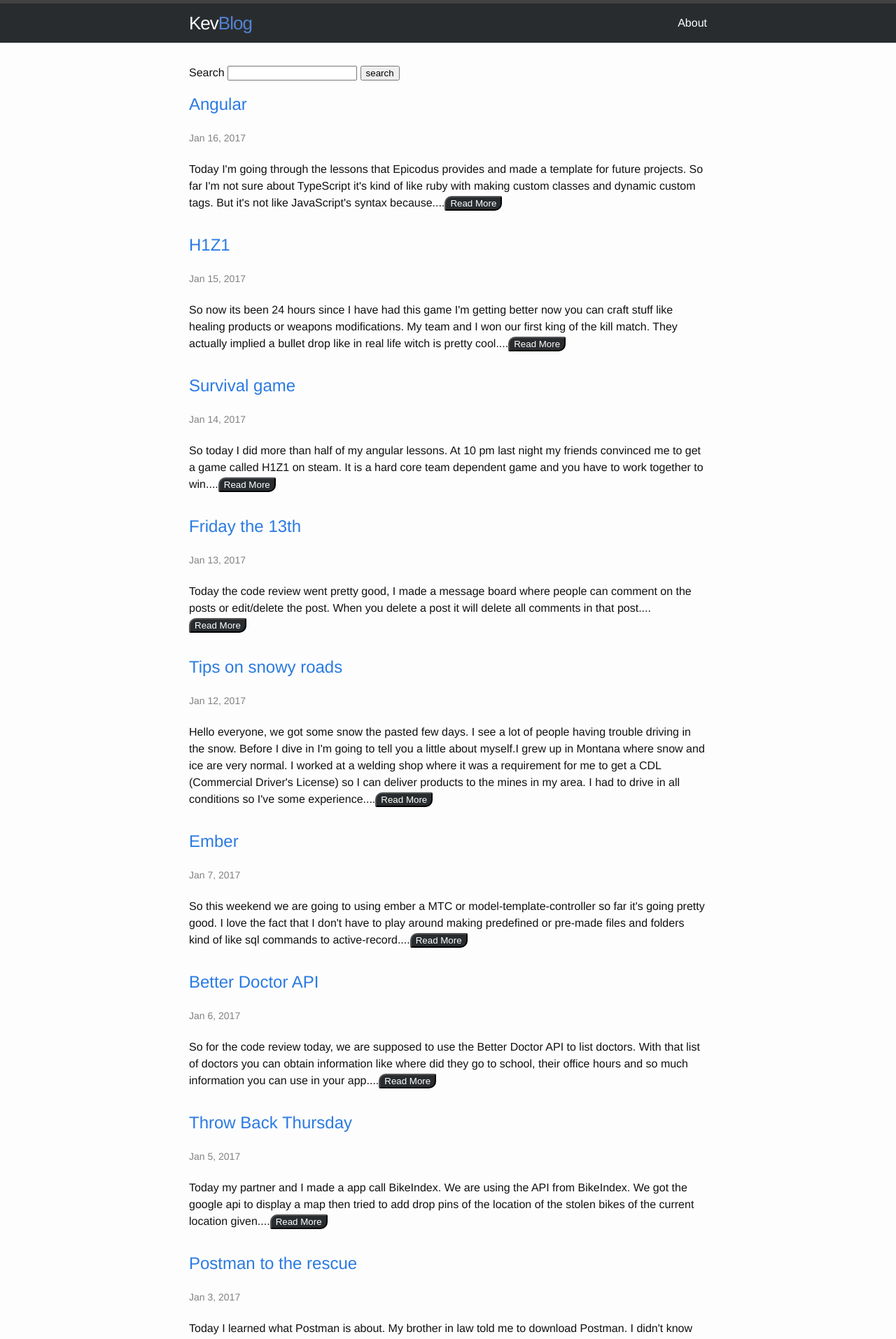
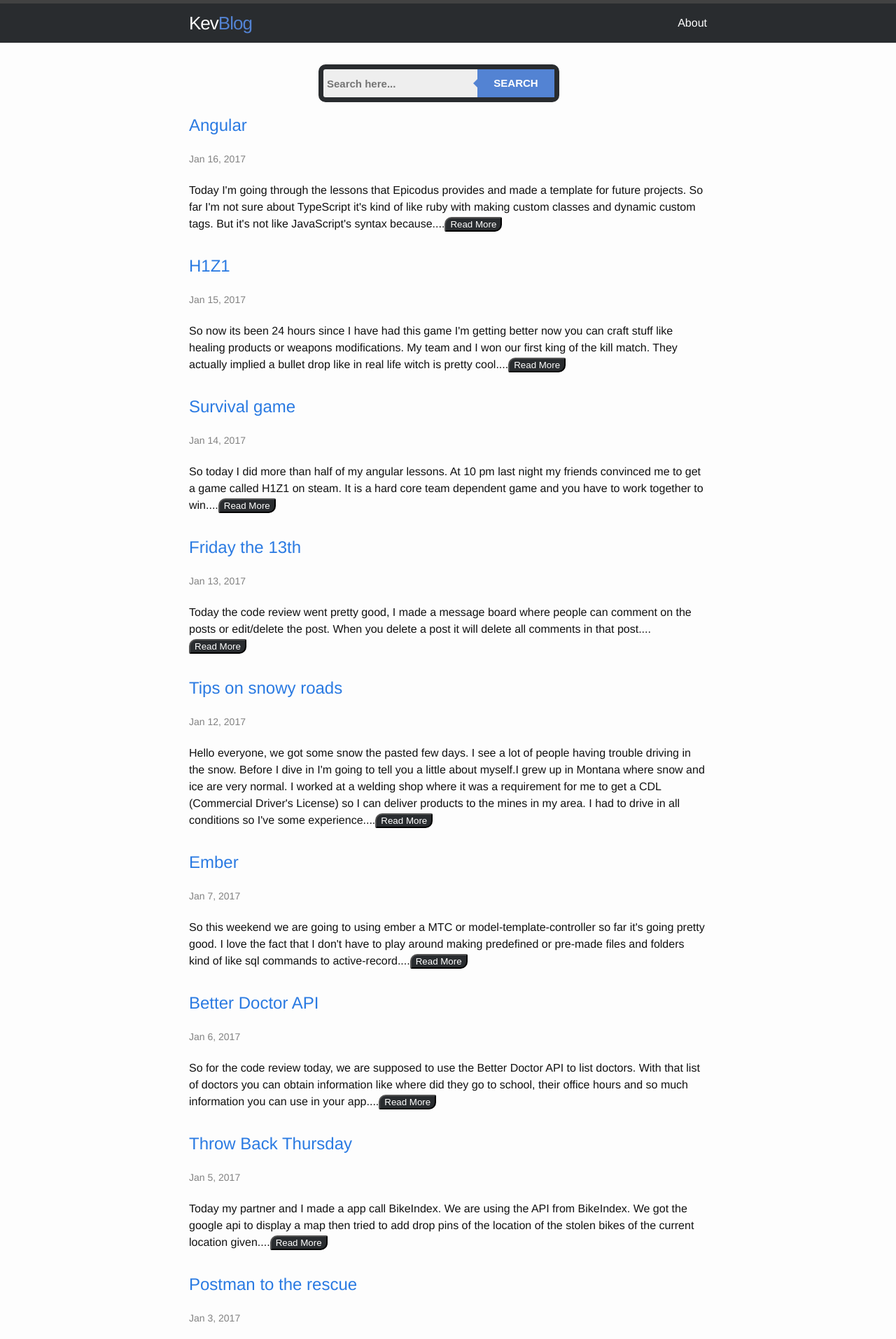
Before and after one commit to kftwotwo/kftwotwo.github.io, a Jekyll site: the page built from index.html, in a window 1280 px wide. Shown: the top 1913 px of the page at 70% size. Built offline with Jekyll 4.4.1, drawn with Linux system fonts in a browser that asks for light colours; the list of posts is cut into pages by our own code.

Commit message:
able to search in the whole mark down

```diff
--- a/css/main.scss
+++ b/css/main.scss
@@ -217,12 +217,10 @@
 	cursor: pointer;
 	background-color:  #33383b;
 	border-radius: 2px;
-
 	font-size: 20px;
 	color: #ffffff;
 	text-align: center;
 	line-height: 35px;
-
 	margin-right: 3px;
 	margin-bottom: 5px;
 }
@@ -247,3 +245,66 @@
 	}
 
 }
+// search
+
+.button_box2 {
+margin-left: 25%;
+}
+.cf:before, .cf:after{
+content:"";
+display:table;
+}
+.cf:after{
+clear:both;
+}
+.form-wrapper-2 {
+  width: 330px;
+  padding: 7px;
+  background: #292c2f;
+  -moz-border-radius: 10px;
+  -webkit-border-radius: 10px;
+  border-radius: 10px;
+}
+.form-wrapper-2 input {
+  width: 210px;
+  height: 20px;
+  padding: 10px 5px;
+  float: left;
+  font: bold 15px 'Raleway', sans-serif;
+  border: 0;
+  background: #eee;
+  border-radius: 3px 0 0 3px;
+}
+.form-wrapper-2 input:focus {
+  outline: 0;
+  background: #fff;
+  -moz-box-shadow: 0 0 2px rgba(0,0,0,.8) inset;
+  -webkit-box-shadow: 0 0 2px rgba(0,0,0,.8) inset;
+  box-shadow: 0 0 2px rgba(0,0,0,.8) inset;
+}
+.form-wrapper-2 button {
+  overflow: visible;
+  position: relative;
+  float: right;
+  border: 0;
+  padding: 0;
+  cursor: pointer;
+  height: 40px;
+  width: 110px;
+  font: bold 15px/40px 'Raleway', sans-serif;
+  color: #fff;
+  text-transform: uppercase;
+  background: #5383d3;
+}
+.form-wrapper-2 button:hover{
+  background: rgb(0, 134, 227);
+}
+.form-wrapper-2 button:before {
+  content: '';
+  position: absolute;
+  border-width: 8px 8px 8px 0;
+  border-style: solid solid solid none;
+  border-color: transparent #5383d3 transparent;
+  top: 12px;
+  left: -6px;
+}
--- a/index.html
+++ b/index.html
@@ -1,12 +1,12 @@
 ---
 layout: default
 ---
-
-<form action="/search.html" method="get">
-		<label for="search_box">Search</label>
-		<input type="text" id="search_box" name="query">
-		<input type="submit" value="search">
+<div class="button_box2">
+	<form class="form-wrapper-2 cf" action="/search.html" method="get">
+		<input type="text" placeholder="Search here..." id="search_box" name="query" required>
+		<button type="submit" value="search">Search</button>
 	</form>
+</div>
 
 <div class="home">
 
--- a/js/search.js
+++ b/js/search.js
@@ -7,8 +7,8 @@
 
       for (var i = 0; i < results.length; i++) {  // Iterate over the results
         var item = store[results[i].ref];
-        appendString += '<li><a href="' + item.url + '"><h3>' + item.title + '</h3></a>';
-        appendString += '<p>' + item.content.substring(0, 150) + '...</p></li>';
+        appendString += '<li><a href="' +  item.url  + '"><h3>' + item.title + '</h3></a>';
+        appendString += '<p>' + item.content.substring(0, 200) + '...</p></li>';
       }
 
       searchResults.innerHTML = appendString;
@@ -33,7 +33,7 @@
   var searchTerm = getQueryVariable('query');
 
   if (searchTerm) {
-    document.getElementById('search-box').setAttribute("value", searchTerm);
+    document.getElementById('search_box').setAttribute("value", searchTerm);
 
     // Initalize lunr with the fields it will be searching on. I've given title
     // a boost of 10 to indicate matches on this field are more important.
```
Also changed, not shown: search.html (+7 -6 lines), js/lunr.min.js.
